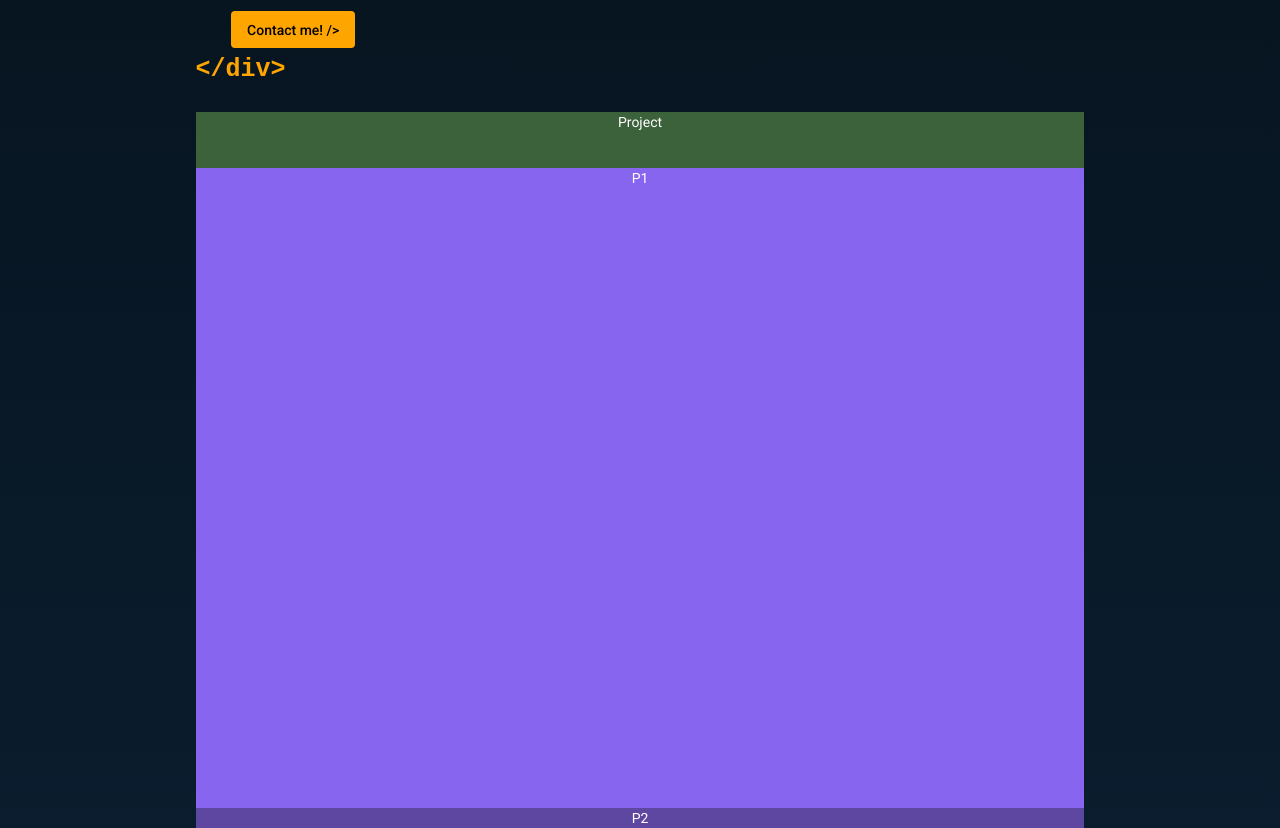
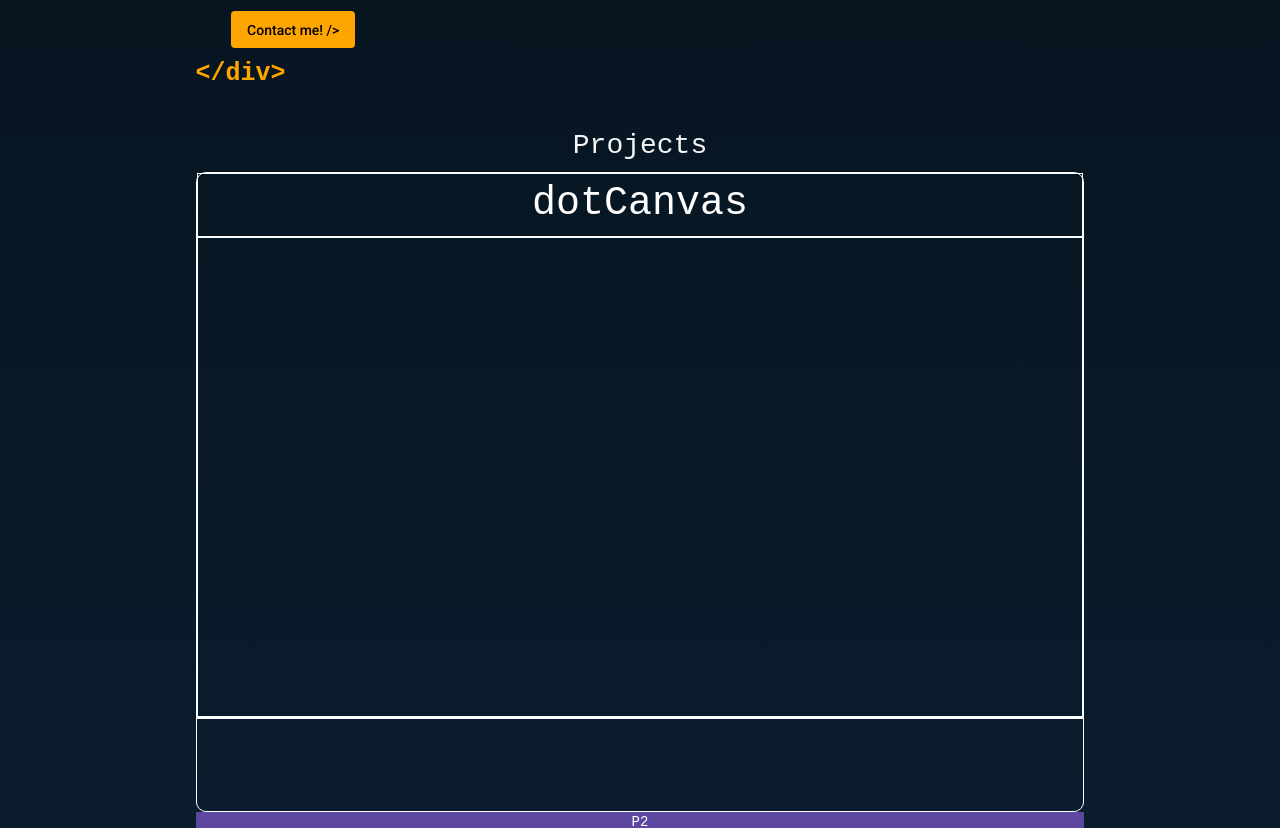
Before and after one commit to R-V-F/Portfolio-Page, an Angular app: page / in a window 1280 px wide. Shown: the part 552-1380 px from the top of the page. Built offline with nearby package versions, Linux system fonts and the light colour scheme.

Commit message:
Add: P1 comp

```diff
--- a/src/app/app.component.html
+++ b/src/app/app.component.html
@@ -3,8 +3,11 @@
   <div id="side1"></div>
   <div id="side2"></div>
   <div id="greetings"><app-greetings></app-greetings></div>
-  <div id="project-txt">Project</div>
-  <div id="p1">P1</div>
+  <div id="project-txt">
+    <br>
+    Projects
+  </div>
+  <div id="p1"><app-p1></app-p1></div>
   <div id="p2">P2</div>
   <div id="p3">P3</div>
   <div id="about">About</div>
--- a/src/app/app.component.scss
+++ b/src/app/app.component.scss
@@ -14,6 +14,7 @@
         "side1 chat side2"
         "side1 contact side2";
     text-align: center;
+    font-family:monospace;
 
 }
 
@@ -36,11 +37,15 @@ nav {
     //background-image: url("/assets/dev2.png")
 }
 #project-txt {
-    background: rgb(60, 98, 60);
+    // background: rgb(60, 98, 60);
     grid-area: project-txt;
+    font-size: 28px;
+    color: whitesmoke;
 }
 #p1 {
-    background: rgb(135, 101, 238);
+    //background: rgb(135, 101, 238);
+    border: 1px solid;
+    border-radius: 10px;
     grid-area: p1;
 }
 #p2 {
@@ -64,6 +69,7 @@ nav {
     grid-area: contact;
 }
 
+
 @media only screen and (max-width: 500px) {
     .main_container {
         grid-template-columns: 1fr;
--- a/src/app/app.module.ts
+++ b/src/app/app.module.ts
@@ -6,12 +6,16 @@ import { AppRoutingModule } from './app-routing.module';
 import { AppComponent } from './app.component';
 import { GreetingsComponent } from './components/greetings/greetings.component';
 import { NavComponent } from './components/nav/nav.component';
+import { ProjectTemplateComponent } from './components/project-template/project-template.component';
+import { P1Component } from './components/p1/p1.component';
 
 @NgModule({
   declarations: [
     AppComponent,
     GreetingsComponent,
-    NavComponent
+    NavComponent,
+    ProjectTemplateComponent,
+    P1Component
   ],
   imports: [
     BrowserModule,
--- a/src/app/components/greetings/greetings.component.scss
+++ b/src/app/components/greetings/greetings.component.scss
@@ -78,6 +78,7 @@ p {
     background-color: orange;
     color: black;
     padding-top: 1px;
+    margin-bottom: 4px;
 
 }
 .line-wrap {
--- /dev/null
+++ b/src/app/components/p1/p1.component.html
@@ -0,0 +1,7 @@
+<div class="container">
+    <header>
+        <br>dotCanvas
+    </header>
+    <div class="video"></div>
+    <div class="description"></div>
+</div>
--- /dev/null
+++ b/src/app/components/p1/p1.component.scss
@@ -0,0 +1,26 @@
+.container {
+    display: grid;
+    grid-template-columns: 1fr;
+    grid-template-rows: 8vh 60vh auto;
+    grid-template-areas:
+        "header"
+        "video"
+        "description";
+}
+
+header {
+    grid-area: header;
+    border: 1px solid;
+    font-size: 40px;
+
+}
+
+.video {
+    grid-area: video;
+    border: 1px solid;
+}
+
+.description {
+    grid-area: description;
+    border: 1px solid;
+}
--- /dev/null
+++ b/src/app/components/p1/p1.component.ts
@@ -0,0 +1,15 @@
+import { Component, OnInit } from '@angular/core';
+
+@Component({
+  selector: 'app-p1',
+  templateUrl: './p1.component.html',
+  styleUrls: ['./p1.component.scss']
+})
+export class P1Component implements OnInit {
+
+  constructor() { }
+
+  ngOnInit(): void {
+  }
+
+}
--- /dev/null
+++ b/src/app/components/project-template/project-template.component.html
@@ -0,0 +1 @@
+<p>project-template works!</p>
--- /dev/null
+++ b/src/app/components/project-template/project-template.component.ts
@@ -0,0 +1,15 @@
+import { Component, OnInit } from '@angular/core';
+
+@Component({
+  selector: 'app-project-template',
+  templateUrl: './project-template.component.html',
+  styleUrls: ['./project-template.component.scss']
+})
+export class ProjectTemplateComponent implements OnInit {
+
+  constructor() { }
+
+  ngOnInit(): void {
+  }
+
+}
```
Also changed, not shown: src/app/components/project-template/project-template.component.scss (added), 2 other files (tests, documents, lock files or other folders).
